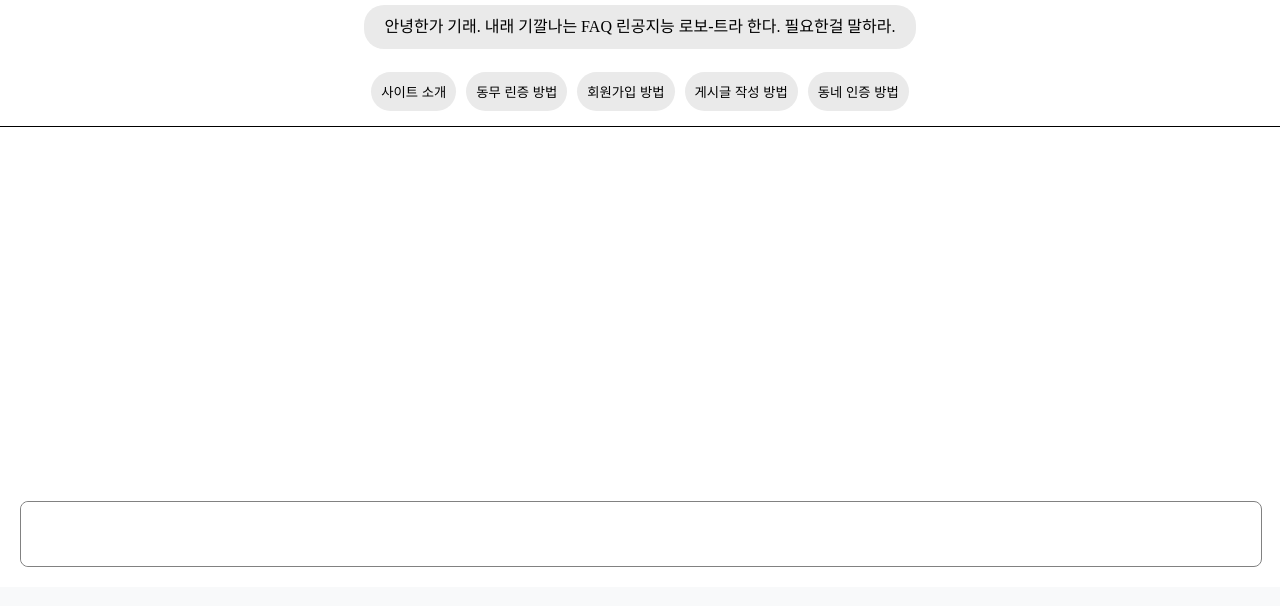
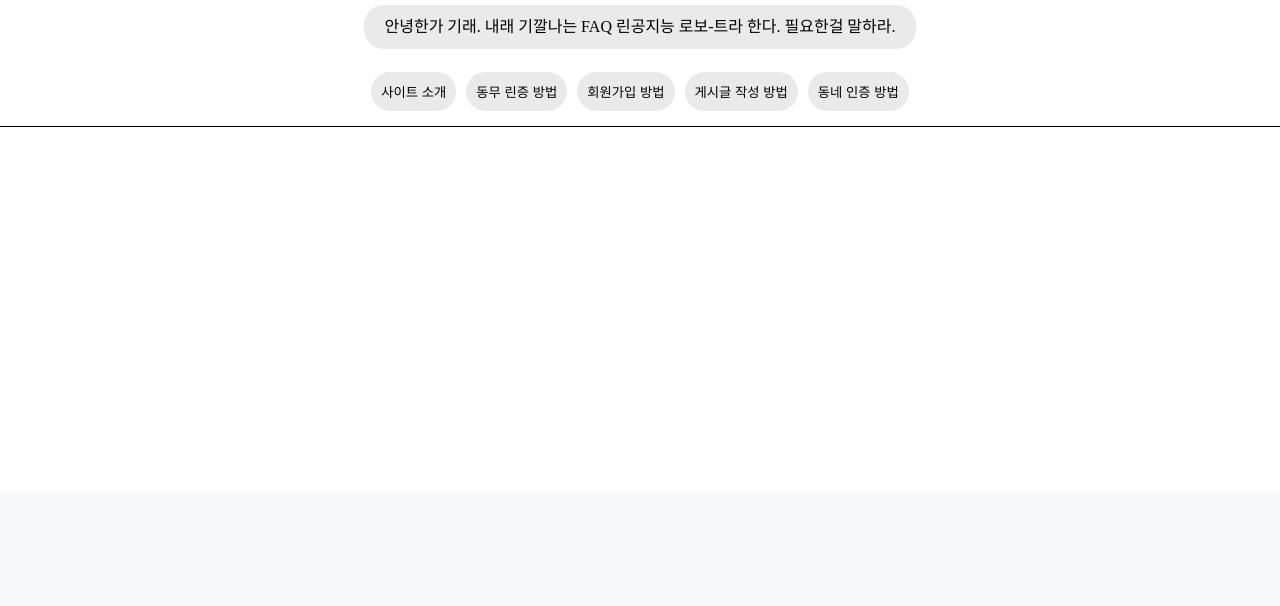
Before and after one commit to hwan3526/awesome, a Django app: page /ai_chatbot_popup/ in a window 1280 px wide. Shown: the top 606 px of the page. Run offline with Django 4.2, Linux system fonts and the light colour scheme; parts of the project's set-up code (start-up, migrations or seed data) failed here and were passed over.

Commit message:
fix: fix error

```diff
--- a/awesome_project/awesome_app/templates/awesome_app/ai_chatbot_popup.html
+++ b/awesome_project/awesome_app/templates/awesome_app/ai_chatbot_popup.html
@@ -38,10 +38,11 @@
         </div>
     </div>
 
-    <form class="chat-input" id="chat-form">
+    <form class="chat-input" id="chat-form" style="display: none;">
         {%csrf_token%}
         <textarea id="chat-message-input" name="message" cols="30" rows="10"
         placeholder="" readonly></textarea>
+        <button id="chat-message-submit" type="submit">send</button>
     </form>
 
 </div>
```
